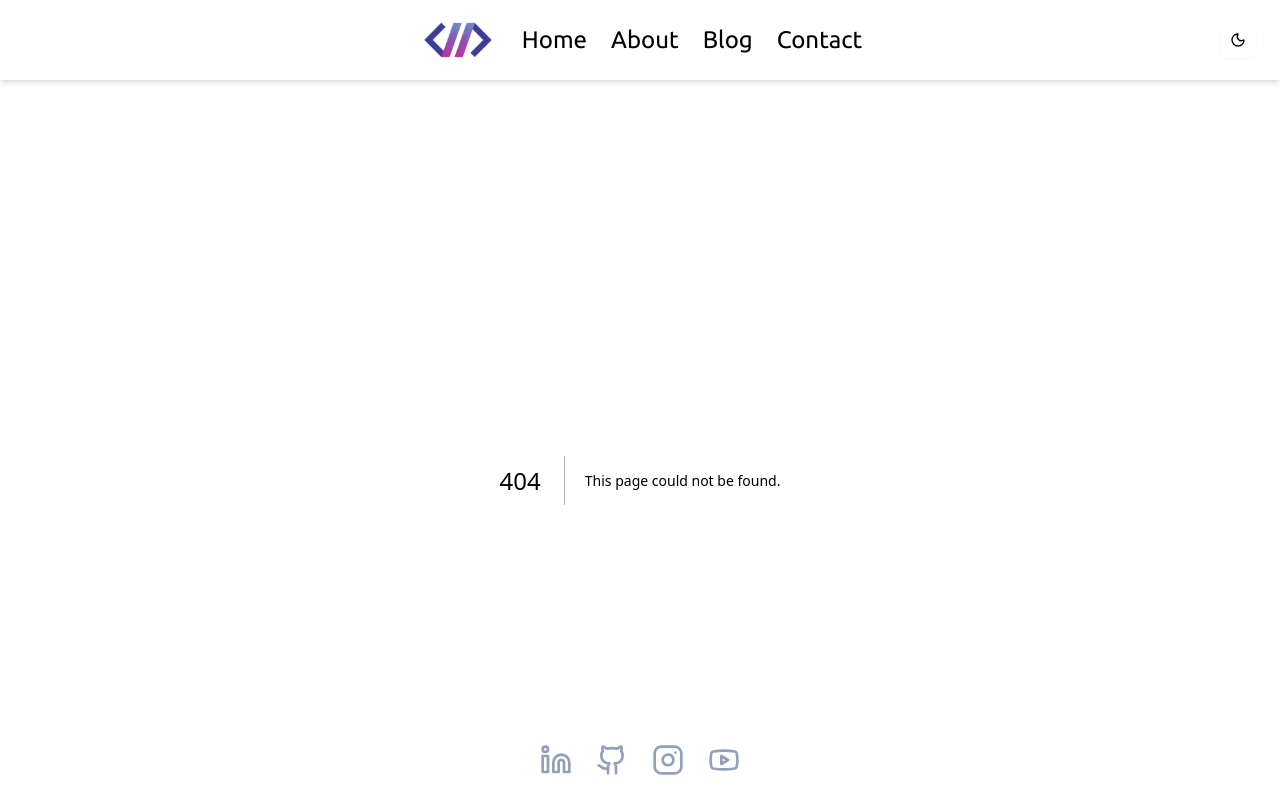
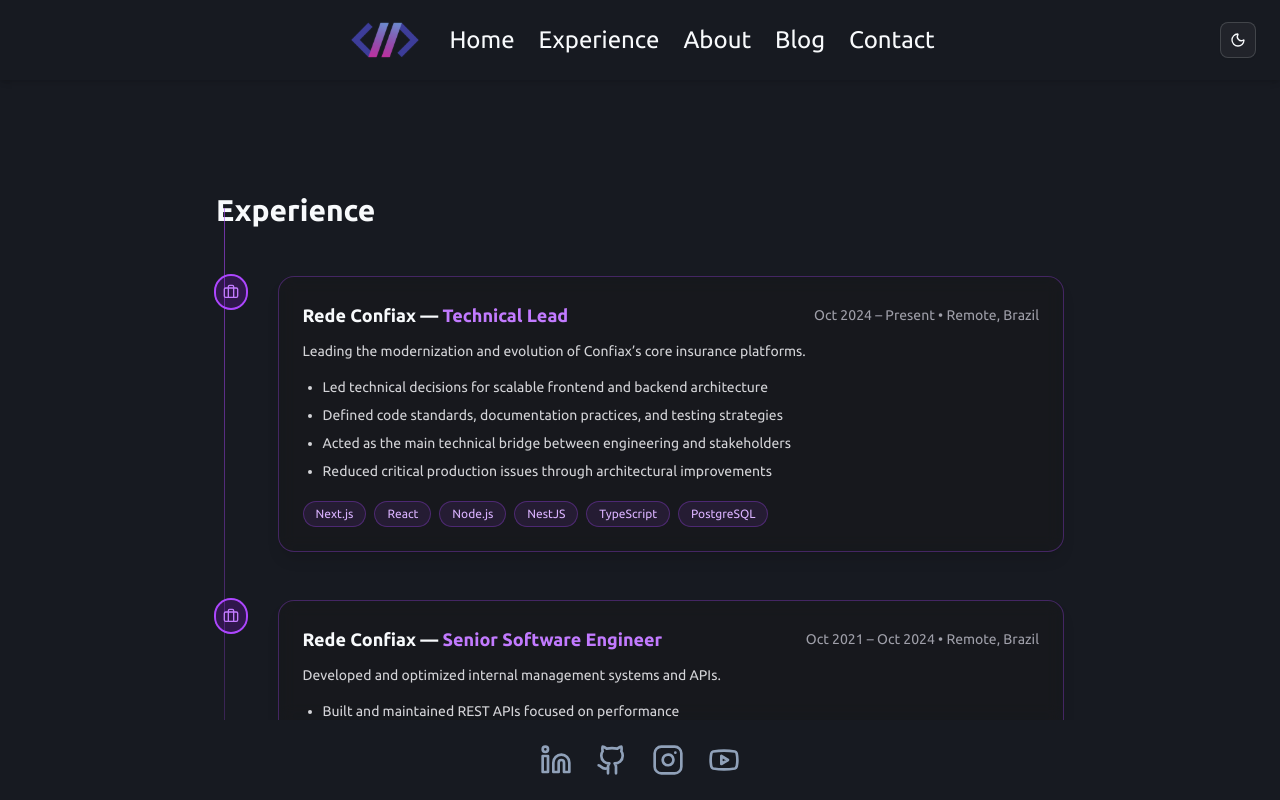
Before and after one commit to japbastos/japbastos.github.io, a Next.js app: page /experience in a window 1280 px wide. Before the commit this address had no page. Built offline with nearby package versions, Linux system fonts and the light colour scheme.

Commit message:
feat: change home text and pages

```diff
--- a/src/app/about/page.tsx
+++ b/src/app/about/page.tsx
@@ -1,19 +1,28 @@
 export default function AboutPage() {
   return (
     <section className="centred container">
-      <div className="mx-auto flex flex-col gap-6">
+      <div className="mx-auto flex w-3xl flex-col gap-6">
         <h1 className="flex justify-start text-4xl font-bold">Resume</h1>
         <div className="quoted">
           <p className="text-2xl italic">
-            Experienced, problem-solving oriented, and dedicated software
-            engineer specializing in Javascript/Typescript since 2017. Skilled
-            in robust integration, complex web app development, and quality
-            assurance with both manual and automated testing. Proficient in
-            ReactJS for web and React Native for mobile front-end, and NodeJS
-            for backend and REST APIs. Dedicated to enhancing UI/UX, continuous
-            learning, and contributing to collaborative team environments
+            Software Engineer and Technical Lead with 7+ years of experience
+            building scalable web platforms using JavaScript and TypeScript.
+            Focused on system architecture, code quality, and developer
+            experience.
           </p>
         </div>
+        <h1 className="flex justify-start text-4xl font-bold">Experience</h1>
+
+        {/* <ul>
+          <li>
+            <div className="border-brand-secondary rounded border-4 p-4">
+              <p>
+                <strong>Software Engineer</strong> at Company Name (2020 -
+                Present)
+              </p>
+            </div>
+          </li>
+        </ul> */}
       </div>
     </section>
   );
--- /dev/null
+++ b/src/app/experience/experience-timeline.tsx
@@ -0,0 +1,86 @@
+import { Briefcase } from 'lucide-react';
+
+const experiences = [
+  {
+    company: 'Rede Confiax',
+    role: 'Technical Lead',
+    period: 'Oct 2024 – Present',
+    location: 'Remote, Brazil',
+    context:
+      'Leading the modernization and evolution of Confiax’s core insurance platforms.',
+    bullets: [
+      'Led technical decisions for scalable frontend and backend architecture',
+      'Defined code standards, documentation practices, and testing strategies',
+      'Acted as the main technical bridge between engineering and stakeholders',
+      'Reduced critical production issues through architectural improvements'
+    ],
+    stack: ['Next.js', 'React', 'Node.js', 'NestJS', 'TypeScript', 'PostgreSQL']
+  },
+  {
+    company: 'Rede Confiax',
+    role: 'Senior Software Engineer',
+    period: 'Oct 2021 – Oct 2024',
+    location: 'Remote, Brazil',
+    context: 'Developed and optimized internal management systems and APIs.',
+    bullets: [
+      'Built and maintained REST APIs focused on performance',
+      'Improved workflows and system reliability',
+      'Worked closely with product and business teams'
+    ],
+    stack: ['React', 'Node.js', 'NestJS', 'TypeScript', 'MySQL']
+  }
+];
+
+export default function ExperienceTimeline() {
+  return (
+    <section className="relative mx-auto max-w-4xl px-6 py-20">
+      <h2 className="mb-12 text-3xl font-semibold">Experience</h2>
+
+      {/* Timeline line */}
+      <div className="absolute top-24 left-8 h-full w-px bg-gradient-to-b from-purple-500/60 to-transparent" />
+
+      <div className="space-y-12">
+        {experiences.map((exp, idx) => (
+          <div key={idx} className="relative flex gap-8">
+            {/* Timeline dot */}
+            <div className="relative z-10 flex h-8 w-8 items-center justify-center rounded-full bg-purple-600/20 ring-2 ring-purple-500">
+              <Briefcase className="h-4 w-4 text-purple-400" />
+            </div>
+
+            {/* Card */}
+            <div className="w-full rounded-2xl border border-purple-500/30 bg-zinc-900/60 p-6 shadow-lg backdrop-blur">
+              <div className="flex flex-wrap items-center justify-between gap-2">
+                <h3 className="text-lg font-semibold">
+                  {exp.company} —{' '}
+                  <span className="text-purple-400">{exp.role}</span>
+                </h3>
+                <span className="text-sm text-zinc-400">
+                  {exp.period} • {exp.location}
+                </span>
+              </div>
+
+              <p className="mt-3 text-sm text-zinc-300">{exp.context}</p>
+
+              <ul className="mt-4 list-disc space-y-2 pl-5 text-sm text-zinc-300">
+                {exp.bullets.map((b, i) => (
+                  <li key={i}>{b}</li>
+                ))}
+              </ul>
+
+              <div className="mt-5 flex flex-wrap gap-2">
+                {exp.stack.map((tech) => (
+                  <span
+                    key={tech}
+                    className="rounded-full border border-purple-500/30 bg-purple-500/10 px-3 py-1 text-xs text-purple-300"
+                  >
+                    {tech}
+                  </span>
+                ))}
+              </div>
+            </div>
+          </div>
+        ))}
+      </div>
+    </section>
+  );
+}
--- a/src/app/projects/page.tsx
+++ b/src/app/experience/page.tsx
@@ -8,11 +8,13 @@
 } from '@/components/ui/card';
 import { Button } from '@/components/ui/button';
 import Link from 'next/link';
+import ExperienceTimeline from './experience-timeline';
 
-export default function ProjectsPage() {
+export default function ExperiencePage() {
   return (
     <section className="container mx-auto py-8">
-      <h1 className="text-4xl font-bold">Meus Projetos</h1>
+      <ExperienceTimeline />
+
       <div className="mt-8 grid gap-6 md:grid-cols-2 lg:grid-cols-3">
         <Card>
           <CardHeader>
--- a/src/app/globals.css
+++ b/src/app/globals.css
@@ -125,7 +125,7 @@
 
 @layer components {
   .section-title {
-    @apply mb-8 text-4xl tracking-tight lg:text-5xl;
+    @apply text-4xl tracking-tight lg:text-5xl;
   }
 
   .paragraph {
--- a/src/app/page.tsx
+++ b/src/app/page.tsx
@@ -37,8 +37,16 @@
           />
         </div>
         <div className="text-justify">
-          <h1 className="section-title">Hi, I'm João Bastos 👋</h1>
+          <h1 className="section-title mb-6">Hi, I'm João Bastos 👋</h1>
           <p className="paragraph">
+            Software Engineer and Technical Lead with 7+ years of experience
+            building scalable web platforms using JavaScript and TypeScript.
+          </p>
+          <p className="text-muted-foreground">
+            Focused on system architecture, code quality, and developer
+            experience.
+          </p>
+          {/* <p className="paragraph">
             A computer engineer by choice, a teacher at heart, and a lifelong
             technology enthusiast.
           </p>
@@ -48,22 +56,39 @@
           <p className="paragraph">
             I am always striving to learn, evolve, and create impactful digital
             experiences.
-          </p>
+          </p> */}
         </div>
       </div>
+      <div>
+        <a
+          className="bg-brand-secondary hover:bg-brand-primary mt-4 inline-block rounded-md px-4 py-2 text-white transition-colors"
+          href="/experience"
+        >
+          View my professional experience →
+        </a>
+      </div>
       <div className="mt-10 text-center">
-        <h1 className="section-title">What I do? 🤔</h1>
+        <h1 className="section-title mb-6">What I do? 🤔</h1>
         <div className="quoted w-4xl">
           <p className="text-2xl italic">
+            I help teams build scalable and maintainable web applications with a
+            strong focus on usability, clean design, and performance. From
+            frontend UI to backend APIs, I work across the stack to deliver
+            reliable and elegant digital experiences.
+          </p>
+          {/* <p className="text-2xl italic">
             I build modern, high-performance web applications with a focus on
             usability, clean design, and scalability. Passionate about creating
             elegant digital experiences, I work across the stack—from frontend
             UI to backend APIs.
-          </p>
+          </p> */}
         </div>
       </div>
       <div className="mt-10 text-center">
         <h1 className="section-title">Main Tech Stack ⚡</h1>
+        <p className="text-muted-foreground my-4">
+          Technologies I work with daily
+        </p>
         <ul className="mt-8 flex gap-14">
           {techIcons.map((item) => (
             <li key={item.alt}>
--- a/src/app/resume/page.tsx
+++ /dev/null
@@ -1,11 +0,0 @@
-export default function ResumePage() {
-  return (
-    <section className="container mx-auto py-8">
-      <h1 className="text-4xl font-bold">Currículo</h1>
-      <p className="text-muted-foreground mt-4 text-lg">
-        Aqui você pode adicionar sua linha do tempo de experiências e
-        habilidades.
-      </p>
-    </section>
-  );
-}
--- a/src/components/header.tsx
+++ b/src/components/header.tsx
@@ -27,17 +27,14 @@
             <Link href="/">Home</Link>
           </li>
           <li>
+            <Link href="/experience">Experience</Link>
+          </li>
+          <li>
             <Link href="/about">About</Link>
           </li>
-          {/* <li>
-            <Link href="/projects">Projects</Link>
-          </li> */}
           <li>
             <Link href="/blog">Blog</Link>
           </li>
-          {/* <li>
-            <Link href="/resume">Resume</Link>
-          </li> */}
           <li>
             <Link href="/contact">Contact</Link>
           </li>
```
